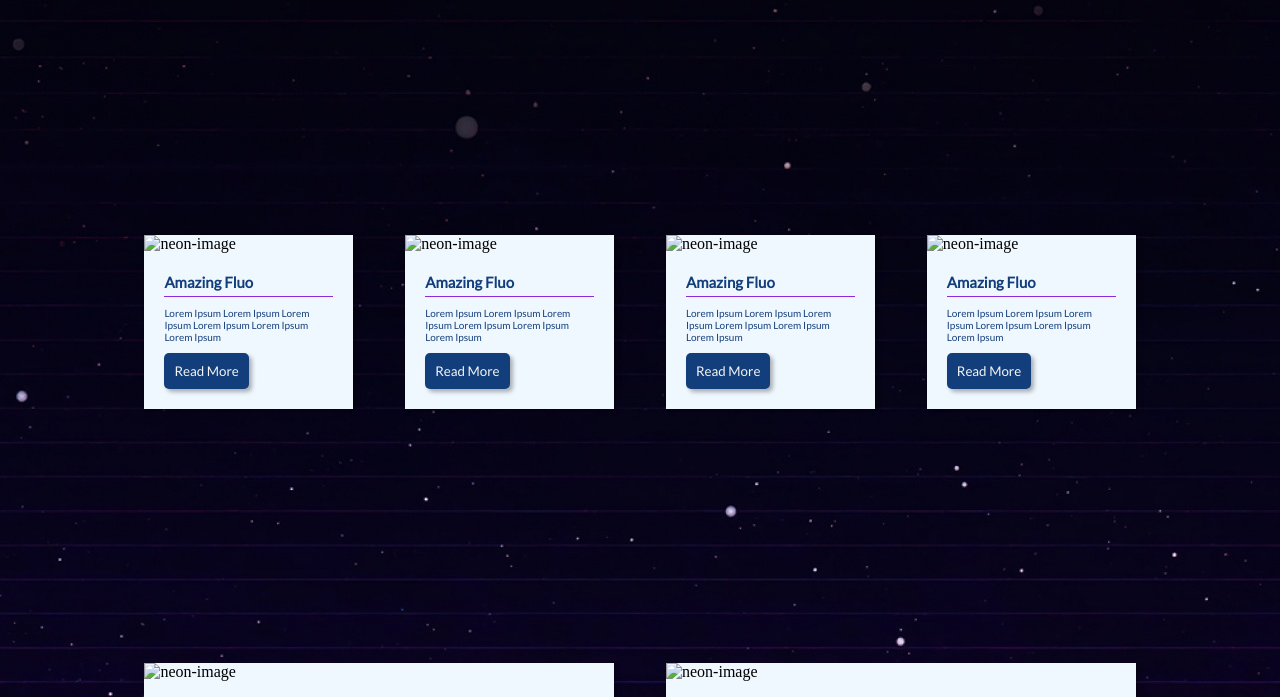
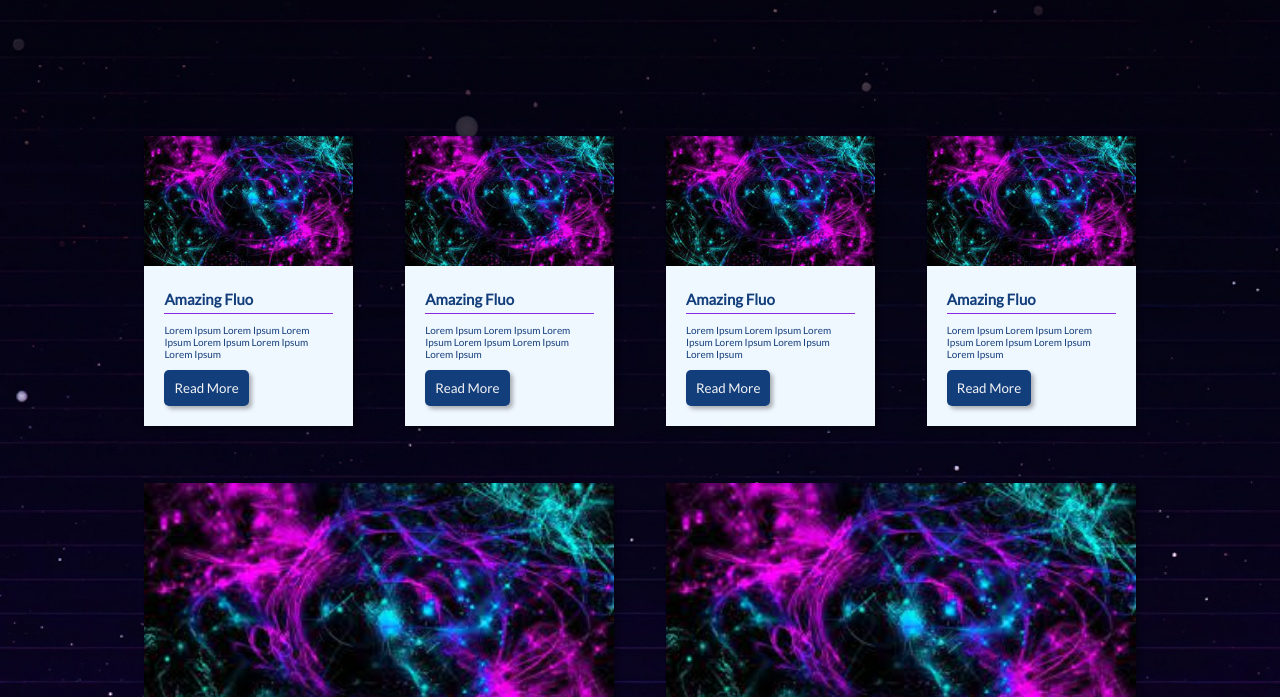
Before and after one commit to Mahagulqazi/modern-flexbox-layout, a plain HTML site: page index.html in a window 1280 px wide. Shown: the part 255-952 px from the top of the page. Drawn offline with Linux system fonts and the light colour scheme; the site is published under a folder, as on GitHub Pages, so addresses that start at the root find nothing.

Commit message:
Update index.html

```diff
--- a/index.html
+++ b/index.html
@@ -109,7 +109,7 @@
 <body background="background.jpeg">
     <h1> Flex Box Design Project </h1>
     <div class="container">
-        <div class="neon-container"><img class="image" src="/neon1.jpeg" alt="neon-image">
+        <div class="neon-container"><img class="image" src="neon1.jpeg" alt="neon-image">
             <div class="neon-text">
                 <div class="neon-heading">Amazing Fluo </div>
                 <div class="neon-innertext">
@@ -120,7 +120,7 @@
             </div>
         </div>
 
-        <div class="neon-container"><img class="image" src="/neon1.jpeg" alt="neon-image">
+        <div class="neon-container"><img class="image" src="neon1.jpeg" alt="neon-image">
             <div class="neon-text">
                 <div class="neon-heading">Amazing Fluo </div>
                 <div class="neon-innertext">
@@ -131,7 +131,7 @@
             </div>
         </div>
 
-        <div class="neon-container"><img class="image" src="/neon1.jpeg" alt="neon-image">
+        <div class="neon-container"><img class="image" src="neon1.jpeg" alt="neon-image">
             <div class="neon-text">
                 <div class="neon-heading">Amazing Fluo </div>
                 <div class="neon-innertext">
@@ -142,7 +142,7 @@
             </div>
         </div>
 
-        <div class="neon-container"><img class="image" src="/neon1.jpeg" alt="neon-image">
+        <div class="neon-container"><img class="image" src="neon1.jpeg" alt="neon-image">
             <div class="neon-text">
                 <div class="neon-heading">Amazing Fluo </div>
                 <div class="neon-innertext">
@@ -153,7 +153,7 @@
             </div>
         </div>
 
-        <div class="neon-container"><img class="image" src="/neon1.jpeg" alt="neon-image">
+        <div class="neon-container"><img class="image" src="neon1.jpeg" alt="neon-image">
             <div class="neon-text">
                 <div class="neon-heading">Amazing Fluo </div>
                 <div class="neon-innertext">
@@ -164,7 +164,7 @@
             </div>
         </div>
 
-        <div class="neon-container"><img class="image" src="/neon1.jpeg" alt="neon-image">
+        <div class="neon-container"><img class="image" src="neon1.jpeg" alt="neon-image">
             <div class="neon-text">
                 <div class="neon-heading">Amazing Fluo </div>
                 <div class="neon-innertext">
```
